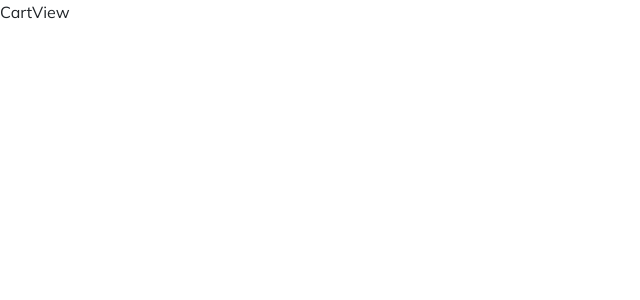
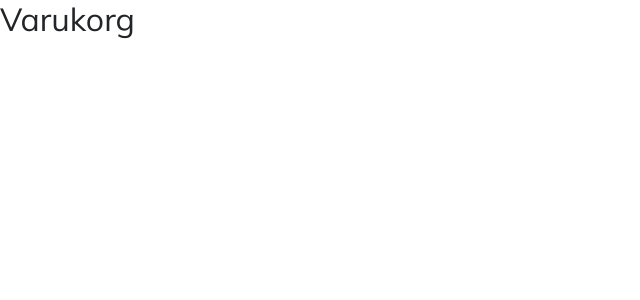
Before and after one commit to OzAlbayrak/Manero_Frontend, a React (Create React App) app in the folder manero/: page /CartView in a window 1280 px wide. Shown: the top 300 px of the page, without its empty margins (0-640 px from the left). Built offline with nearby package versions, Linux system fonts and the light colour scheme.

Commit message:
Cart route is added

```diff
--- a/manero/src/Views/CartView.js
+++ b/manero/src/Views/CartView.js
@@ -1,8 +1,10 @@
 import React from 'react'
+import Cart from '../components/individuals/Cart'
 
 export const CartView = () => {
   return (
-    <div>CartView</div>
+    <Cart/>
+
   )
 }
 
```
Also changed, not shown: manero/src/components/individuals/Cart.js (+1 -12 lines).
